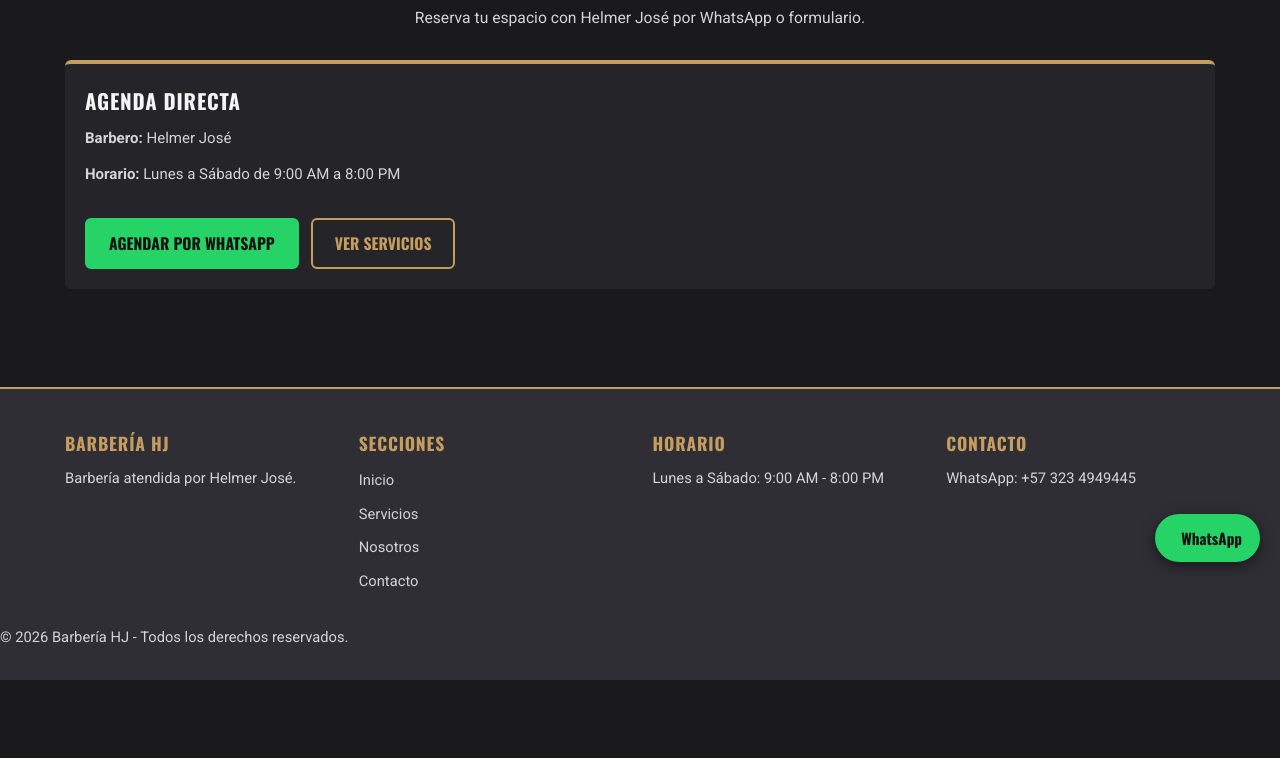
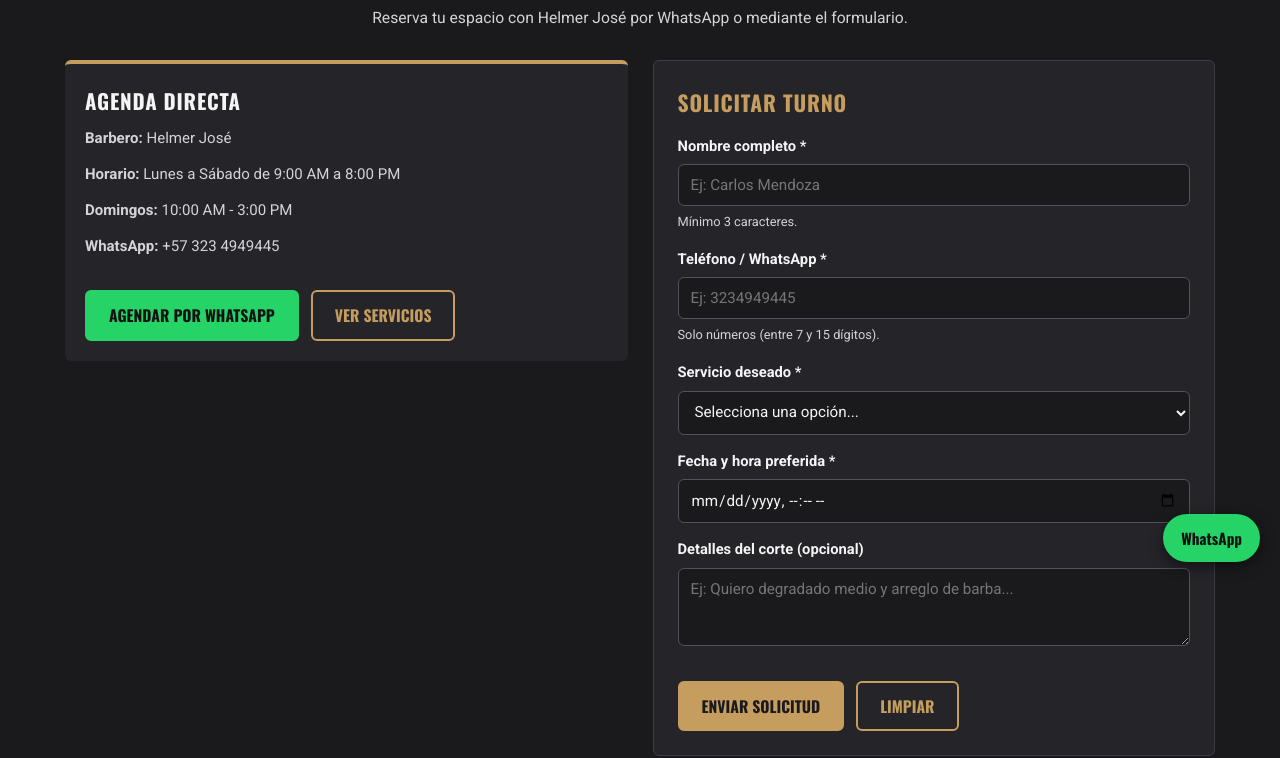
Before and after one commit to j38322851-hue/proyecto-wed-JD, a plain HTML site: page contacto.html in a window 1280 px wide. Shown: the part 218-976 px from the top of the page. Before the commit the page ends 898 px from the top, so only its background shows below. Drawn offline with nearby package versions, Linux system fonts and the light colour scheme.

Commit message:
Update contacto.html

```diff
--- a/contacto.html
+++ b/contacto.html
@@ -14,6 +14,7 @@
       <span>Lun - Sáb: 9:00 AM - 8:00 PM</span>
     </div>
   </div>
+
   <header class="encabezado">
     <div class="contenedor nav-contenedor">
       <a href="index.html" class="logo">BARBERÍA <span>HJ</span></a>
@@ -22,29 +23,80 @@
           <li><a href="index.html">Inicio</a></li>
           <li><a href="servicios.html">Servicios</a></li>
           <li><a href="nosotros.html">Nosotros</a></li>
-          <li><a href="contacto.html" class="activo">Contacto</a></li>
+          <li><a href="contacto.html" class="activo" aria-current="page">Contacto</a></li>
         </ul>
       </nav>
     </div>
   </header>
+
   <main class="contenedor seccion">
     <h1 class="titulo-seccion">Contacto y Turnos</h1>
-    <p class="subtitulo-seccion">Reserva tu espacio con Helmer José por WhatsApp o formulario.</p>
+    <p class="subtitulo-seccion">Reserva tu espacio con Helmer José por WhatsApp o mediante el formulario.</p>
+
+    <div class="grid-contacto">
+      <!-- Tarjeta de contacto directo -->
       <div class="tarjeta">
+        <div>
           <h3>Agenda Directa</h3>
           <p><strong>Barbero:</strong> Helmer José</p>
           <p><strong>Horario:</strong> Lunes a Sábado de 9:00 AM a 8:00 PM</p>
+          <p><strong>Domingos:</strong> 10:00 AM - 3:00 PM</p>
+          <p><strong>WhatsApp:</strong> +57 323 4949445</p>
+        </div>
         <div class="grupo-botones">
-        <a href="https://wa.me/573234949445?text=Hola%20Helmer,%20quiero%20agendar%20un%20corte%20en%20Barberia%20HJ" target="_blank" class="btn btn-whatsapp">Agendar por WhatsApp</a>
+          <a href="https://wa.me/573234949445?text=Hola%20Helmer,%20quiero%20agendar%20un%20corte%20en%20Barberia%20HJ" target="_blank" rel="noopener noreferrer" class="btn btn-whatsapp">Agendar por WhatsApp</a>
           <a href="servicios.html" class="btn btn-borde">Ver servicios</a>
         </div>
       </div>
+
+      <!-- Formulario con validación HTML5 sin JavaScript -->
+      <form class="formulario" action="#" method="post">
+        <h2 style="color: var(--color-acento); font-size: 1.35rem;">Solicitar Turno</h2>
+
+        <div class="campo">
+          <label for="nombre">Nombre completo *</label>
+          <input type="text" id="nombre" name="nombre" minlength="3" maxlength="80" placeholder="Ej: Carlos Mendoza" required>
+          <span class="ayuda-campo">Mínimo 3 caracteres.</span>
+        </div>
+
+        <div class="campo">
+          <label for="telefono">Teléfono / WhatsApp *</label>
+          <input type="tel" id="telefono" name="telefono" pattern="[0-9]{7,15}" placeholder="Ej: 3234949445" required>
+          <span class="ayuda-campo">Solo números (entre 7 y 15 dígitos).</span>
+        </div>
+
+        <div class="campo">
+          <label for="servicio">Servicio deseado *</label>
+          <select id="servicio" name="servicio" required>
+            <option value="">Selecciona una opción...</option>
+            <option value="clasico">Corte Clásico ($15.000 COP)</option>
+            <option value="fade">Corte Fade / Degradado ($18.000 COP)</option>
+            <option value="combo">Combo HJ: Corte + Barba ($25.000 COP)</option>
+          </select>
+        </div>
+
+        <div class="campo">
+          <label for="fecha">Fecha y hora preferida *</label>
+          <input type="datetime-local" id="fecha" name="fecha" required>
+        </div>
+
+        <div class="campo">
+          <label for="nota">Detalles del corte (opcional)</label>
+          <textarea id="nota" name="nota" rows="3" maxlength="250" placeholder="Ej: Quiero degradado medio y arreglo de barba..."></textarea>
+        </div>
+
+        <div class="grupo-botones">
+          <button type="submit" class="btn">Enviar solicitud</button>
+          <button type="reset" class="btn btn-borde">Limpiar</button>
+        </div>
+      </form>
+    </div>
   </main>
-  <a href="https://wa.me/573234949445?text=Hola%20Helmer,%20quiero%20agendar%20un%20turno%20en%20Barberia%20HJ" class="whatsapp-flotante" target="_blank" aria-label="Escribir por WhatsApp a Barbería HJ">
-    <svg class="whatsapp-icono" viewBox="0 0 32 32" aria-hidden="true">
-    </svg>
+
+  <a href="https://wa.me/573234949445?text=Hola%20Helmer,%20quiero%20agendar%20un%20turno%20en%20Barberia%20HJ" class="whatsapp-flotante" target="_blank" rel="noopener noreferrer" aria-label="Escribir por WhatsApp a Barbería HJ">
     <span>WhatsApp</span>
   </a>
+
   <footer class="pie-pagina">
     <div class="contenedor grid-footer">
       <div>
@@ -63,6 +115,7 @@
       <div>
         <h3>Horario</h3>
         <p>Lunes a Sábado: 9:00 AM - 8:00 PM</p>
+        <p>Domingos: 10:00 AM - 3:00 PM</p>
       </div>
       <div>
         <h3>Contacto</h3>
```
Lines whose indentation alone changed are shown as unchanged.
